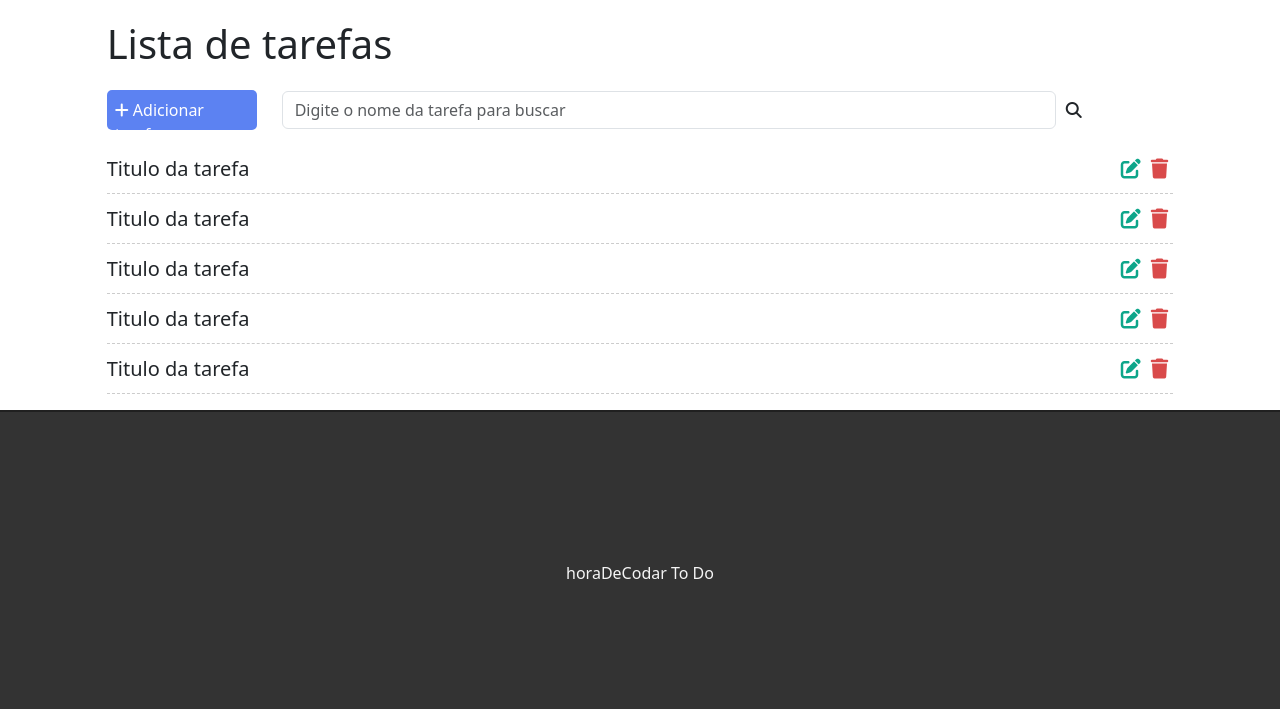
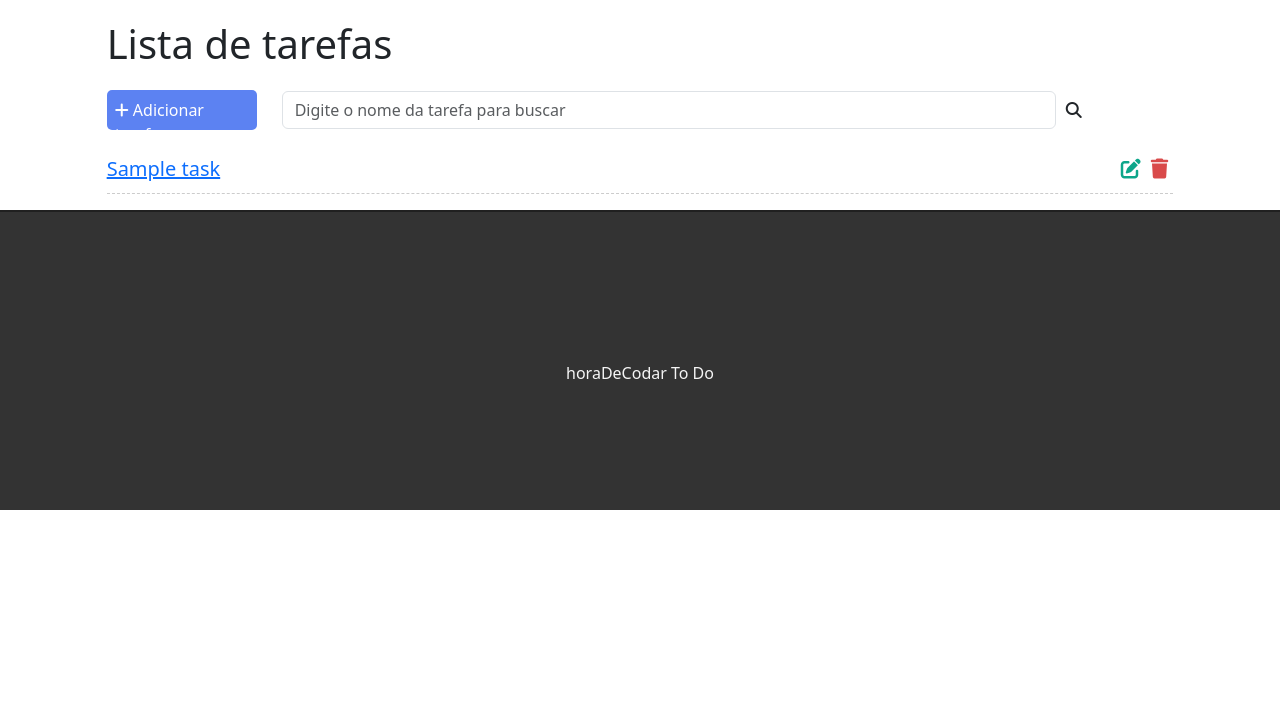
Before and after one commit to JonathasSC/ToDo, a Django app: template todo/tasks/templates/tasks/list.html in a window 1280 px wide. Shown: the part 57-766 px from the top of the page. Run offline with Django 4.2, Linux system fonts and the light colour scheme; the template is opened without the code that fills it: most values are stand-ins (such as "Sample title", 1, 10 or a date in 2020); some libraries are stand-ins or nearby versions.

Commit message:
task viewer create

```diff
--- a/todo/tasks/templates/base.html
+++ b/todo/tasks/templates/base.html
@@ -14,7 +14,7 @@
 	<div class="container-fluid">
 		<nav class="navbar navbar-expand-lg bg-body-tertiary">
 			<div class="container-fluid">
-				<a class="navbar-brand" href="#">To Do</a>
+				<a class="navbar-brand" href="/">To Do</a>
 				<button class="navbar-toggler" type="button" data-bs-toggle="collapse" data-bs-target="#navbarSupportedContent" aria-controls="navbarSupportedContent" aria-expanded="false" aria-label="Toggle navigation">
 					<span class="navbar-toggler-icon"></span>
 				</button>
--- a/todo/tasks/templates/tasks/list.html
+++ b/todo/tasks/templates/tasks/list.html
@@ -15,31 +15,13 @@
 		</div>
 	</div>
 	<ul class="task-list">
+		{% for task in tasks %}
 		<li class="task-item">
-			<span>Titulo da tarefa</span>
+			<span><a href="/task/{{task.id}}">{{task.title}}</a></span>
 			<span><i class="fas fa-trash"></i></span>
 			<span><i class="fas fa-edit"></i></span>
 		</li>
-		<li class="task-item">
-			<span>Titulo da tarefa</span>
-			<span><i class="fas fa-trash"></i></span>
-			<span><i class="fas fa-edit"></i></span>
-		</li>
-		<li class="task-item">
-			<span>Titulo da tarefa</span>
-			<span><i class="fas fa-trash"></i></span>
-			<span><i class="fas fa-edit"></i></span>
-		</li>
-		<li class="task-item">
-			<span>Titulo da tarefa</span>
-			<span><i class="fas fa-trash"></i></span>
-			<span><i class="fas fa-edit"></i></span>
-		</li>
-		<li class="task-item">
-			<span>Titulo da tarefa</span>
-			<span><i class="fas fa-trash"></i></span>
-			<span><i class="fas fa-edit"></i></span>
-		</li>
+		{% endfor %}
 	</ul>
 </div>
 {% endblock %}
--- a/todo/tasks/urls.py
+++ b/todo/tasks/urls.py
@@ -5,4 +5,5 @@ urlpatterns = [
 	path('helloworld/', views.helloWorld),
 	path('', views.taskList, name='task-list'),
 	path('yourname/<str:name>',views.yourName,name='your-name'),
+	path('task/<int:id>',views.taskView, name='task-view'),
 ]
```
Also changed, not shown: todo/tasks/templates/tasks/task.html (added, +12 -0 lines), todo/tasks/views.py (+9 -2 lines), todo/db.sqlite3.
